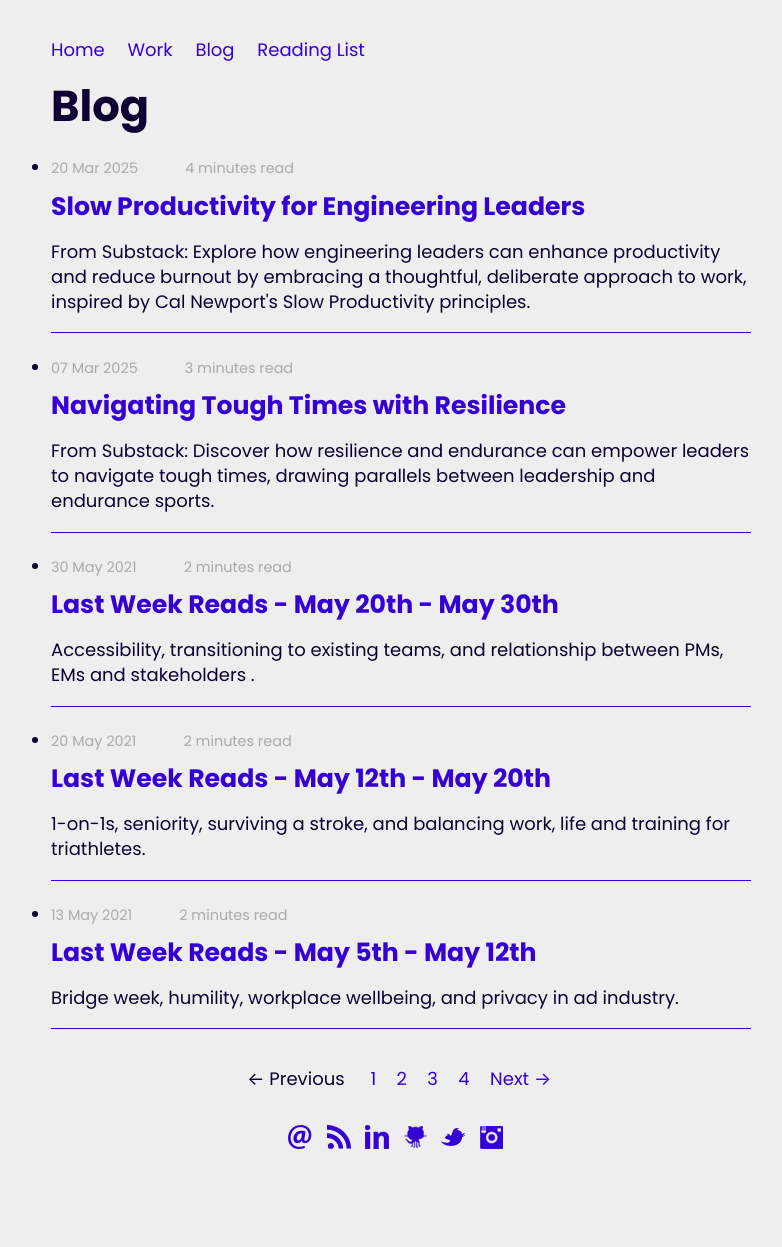
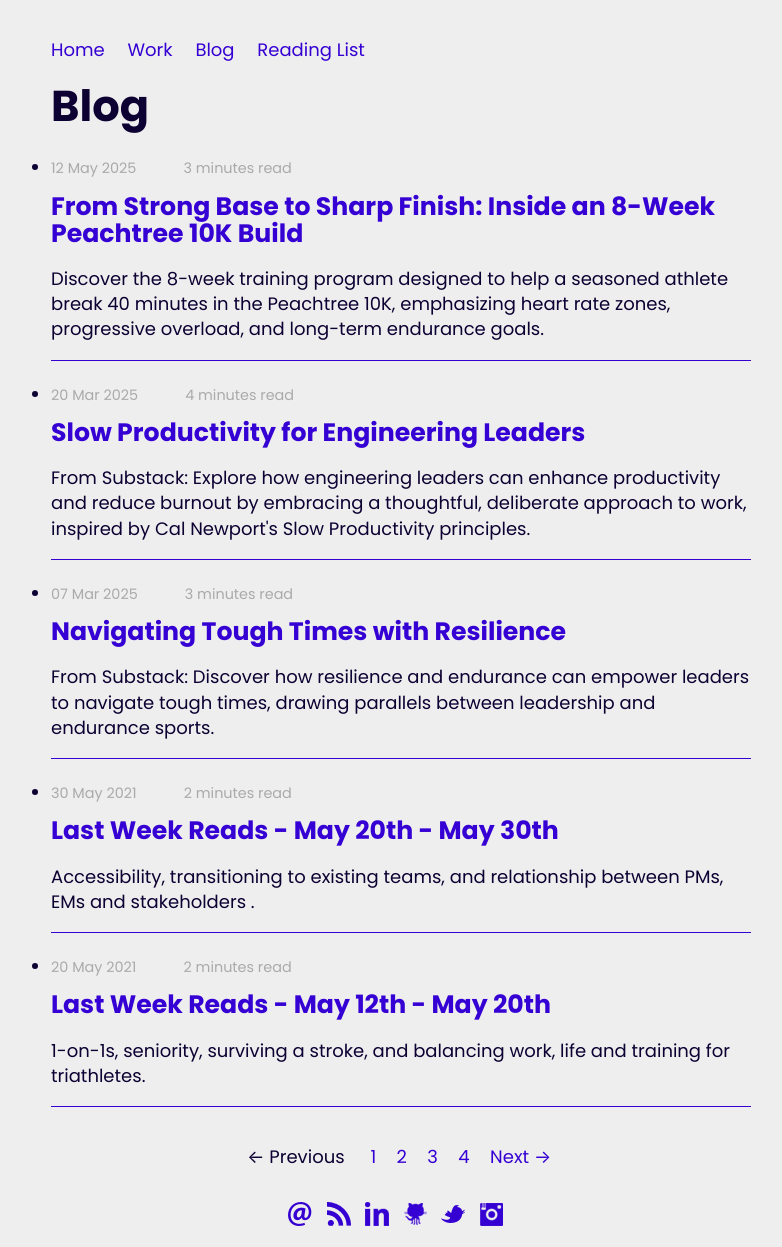
Before and after one commit to EdSancha/edsancha.github.io, a Jekyll site: the page built from blog/index.html, in a window 1280 px wide. Shown: the whole page, without its empty margins (239-1021 px from the left). Built offline with Jekyll 4.4.1, drawn with Linux system fonts in a browser that asks for light colours; the list of posts is cut into pages by our own code; before the commit the page ends 1170 px from its top, so only the background shows below that; some of the changed lines change nothing that is shown.

Commit message:
Add new blog post: "From Strong Base to Sharp Finish: Inside an 8-Week Peachtree 10K Build" detailing an athlete's training program aimed at breaking 40 minutes in the 10K.

```diff
--- /dev/null
+++ b/blog/_posts/2025-05-12-from-strong-base-to-sharp-finish-inside-an-8-week-peachtree-10k-build.markdown
@@ -0,0 +1,61 @@
+---
+title: "From Strong Base to Sharp Finish: Inside an 8-Week Peachtree 10K Build"
+date: 2025-05-12
+author: "Eduardo Diaz Sancha"
+layout: post
+timeToRead: 3 minutes read
+description: "Discover the 8-week training program designed to help a seasoned athlete break 40 minutes in the Peachtree 10K, emphasizing heart rate zones, progressive overload, and long-term endurance goals."
+categories: running training 10k
+---
+
+__(This article was published originally on the [Salitre Coaching Blog](https://www.salitre.co/blog/from-strong-base-to-sharp-finish-inside-an-8-week-peachtree-10k-build) on the 12th May, 2025)__
+
+![Runner on a track, symbolizing a training build-up](https://zipperapiproduction-staticbucket-17jztgq81vkfk.s3.amazonaws.com/user-uploads/12752/113045c7-7f35-4678-b12d-db88375829cd.__zcrop__.webp)
+
+At Salitre Coaching, every training cycle is more than just a countdown to race day, it's a deliberate step toward long-term transformation. This spring, one of our athletes (a seasoned marathoner and Ironman finisher) started an 8-week program leading into the Peachtree Road Race, with a clear goal: break 40 minutes in the 10K. But even more importantly, this plan served as the launchpad for a new endurance cycle targeting a sub-3-hour marathon and a return to Ironman racing.
+
+### Starting Point: Assessing Fitness to Guide the Path
+
+We began by carefully assessing current fitness based on recent race times and progressive workouts, heart rate data, and ventilatory threshold analysis. At the start of the block, the athlete's estimated 10K time was around 43–44 minutes, with a VO2Max near 50.
+
+While that placed them in a strong aerobic state, they hadn't focused on 10K-specific work in some time. The emphasis here was on rekindling speed while preserving long-term aerobic gains.
+
+We grounded the entire plan in **heart rate-based zones** to ensure each workout had a clear physiological target:
+
+*   **Zone 2 (Aerobic Base):** 118–142 bpm
+*   **Threshold:** 151–160 bpm
+*   **Race Pace / 10K Effort:** 164–169 bpm
+*   **Interval Zone:** 171–178 bpm
+
+These zones helped regulate intensity, ensuring threshold sessions remained aerobic, race pace efforts stayed repeatable, and intervals were challenging but recoverable.
+
+### The Program: Balanced, Intentional, Progressive
+
+The weekly structure emphasized consistency and purpose:
+
+*   **Two quality sessions per week:** Threshold, interval, or race-pace efforts, scaled to fitness and progressing over time.
+*   **Long runs on Saturdays:** Primarily Zone 2, capped with short 10K surges to build resistance to fatigue.
+*   **Hills every Friday:** Strength without overloading the system.
+*   **Strides** were woven throughout the week for neuromuscular sharpness and fluidity.
+*   **Recovery runs and rest days** were treated as training too, critical for absorbing the work.
+
+Each week built subtly on the last. Threshold runs extended from 3×8 minutes to 2×10 minutes. Intervals shortened and quickened. Race pace efforts became more precise. And as race day neared, we shifted from volume to sharpening.
+
+### Why This Approach Works
+
+This wasn't a "redline every Tuesday" kind of plan. It was built around _durability,_ an athlete's ability to show up each day, absorb work, and improve without injury or burnout. It combined Renato Canova and Jack Daniels principles, with a dose of real-life pragmatism for athletes balancing performance, work, and family.
+
+What made this training cycle special wasn't just the sub-40 goal. It was how every decision, from pacing to recovery, served the long game.
+
+### The Bigger Picture
+
+Peachtree isn't the end goal. It's the ignition point.
+
+This athlete is setting themselves up for a strong fall marathon and beyond by anchoring the plan in physiological principles and building toward aerobic capacity.
+
+Because at Salitre, we're not just chasing PRs. We're building lifers in endurance.
+
+---
+
+**Curious what a customized program would look like for your goals?**
+Let's talk, [Reach out here](https://www.salitre.co/contact-us), and we'll build the next chapter together.
--- a/css/main.css
+++ b/css/main.css
@@ -532,6 +532,14 @@ blockquote p {color:var(--blockquote-foreground);}
   background-color: #333;
 }
 
+.post img {
+  display: block;
+  margin: 0 auto;
+  max-width: 100%;
+  height: auto;
+  padding: 5px;
+}
+
 /*****************************************************************************/
 /*
 /* Apps
```
Also changed, not shown: .cursor-instructions.md (added).
